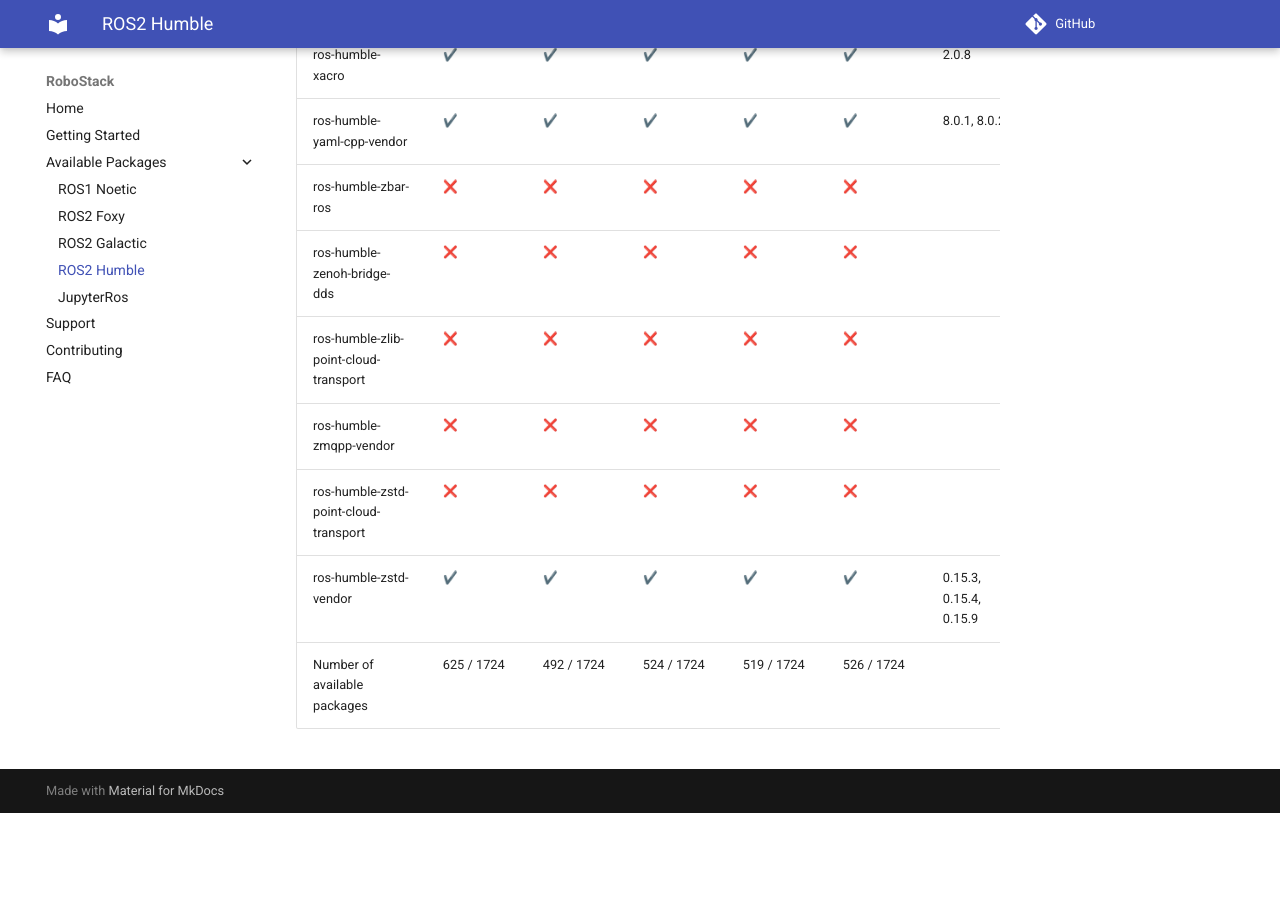
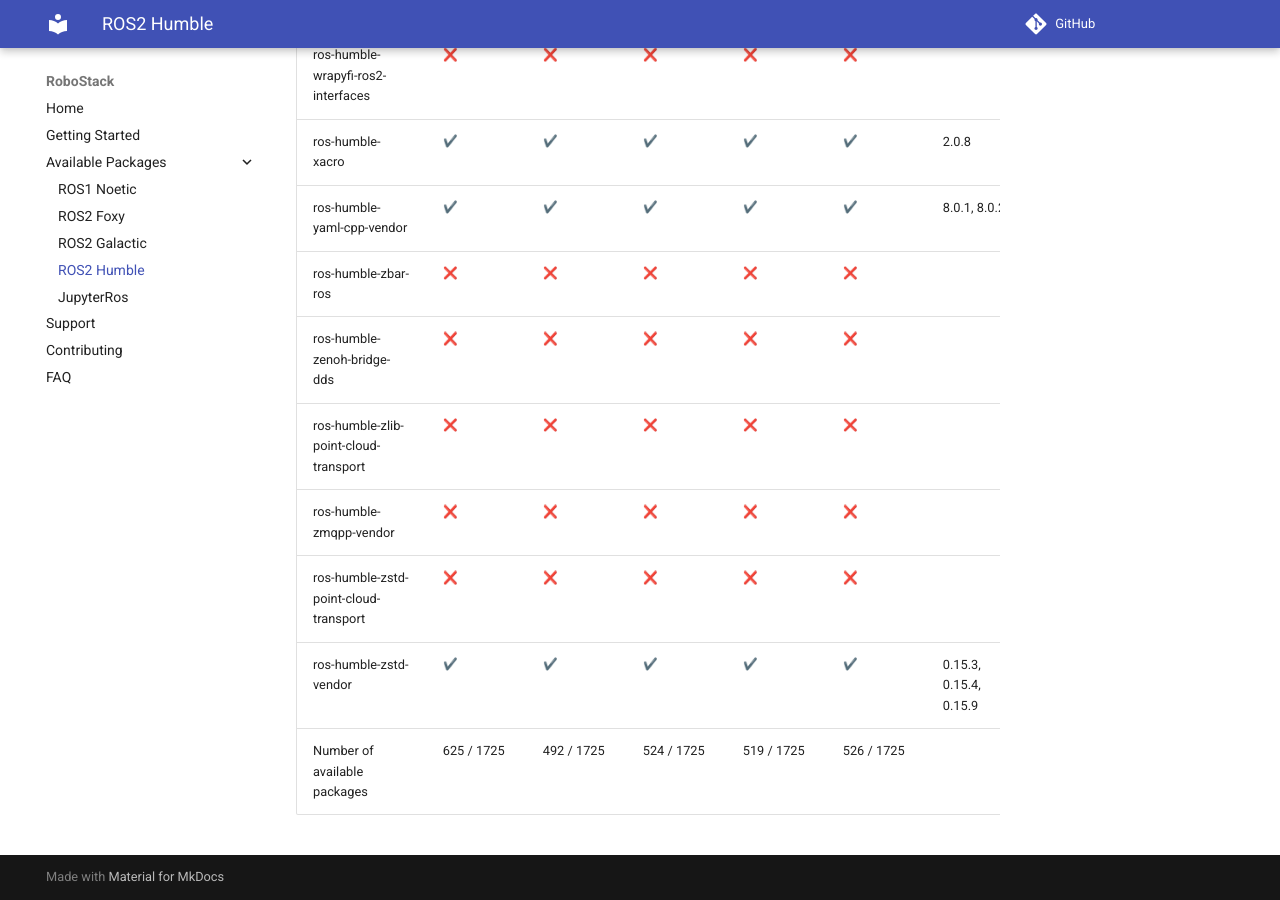
Before and after one commit to RoboStack/robostack.github.io, an MkDocs documentation site: the page built from docs/humble.md, in a window 1280 px wide and 900 px high, scrolled down 134055 px. Built offline with MkDocs 1.6.1 and Material for MkDocs 9.7.7, drawn with Linux system fonts in a browser that asks for light colours; emoji names are drawn with the system emoji font; comment, search, counter and statistics services are not loaded; before the commit the page ends 134868 px from its top, so only the background shows below that; some of the changed text lies outside the part shown.

Commit message:
Update tables

```diff
--- a/docs/humble.md
+++ b/docs/humble.md
@@ -1724,4 +1725,4 @@
 | ros-humble-zmqpp-vendor | :x: { data-sort='0' } | :x: { data-sort='0' } | :x: { data-sort='0' } | :x: { data-sort='0' } | :x: { data-sort='0' } |   |
 | ros-humble-zstd-point-cloud-transport | :x: { data-sort='0' } | :x: { data-sort='0' } | :x: { data-sort='0' } | :x: { data-sort='0' } | :x: { data-sort='0' } |   |
 | ros-humble-zstd-vendor | :heavy_check_mark: { data-sort='1' } | :heavy_check_mark: { data-sort='1' } | :heavy_check_mark: { data-sort='1' } | :heavy_check_mark: { data-sort='1' } | :heavy_check_mark: { data-sort='1' } | 0.15.3, 0.15.4, 0.15.9  |
-| Number of available packages |  625 / 1724 | 492 / 1724 | 524 / 1724 | 519 / 1724 | 526 / 1724 |
+| Number of available packages |  625 / 1725 | 492 / 1725 | 524 / 1725 | 519 / 1725 | 526 / 1725 |
```
Also changed, not shown: other parts of docs/humble.md (+1 -0 lines).
